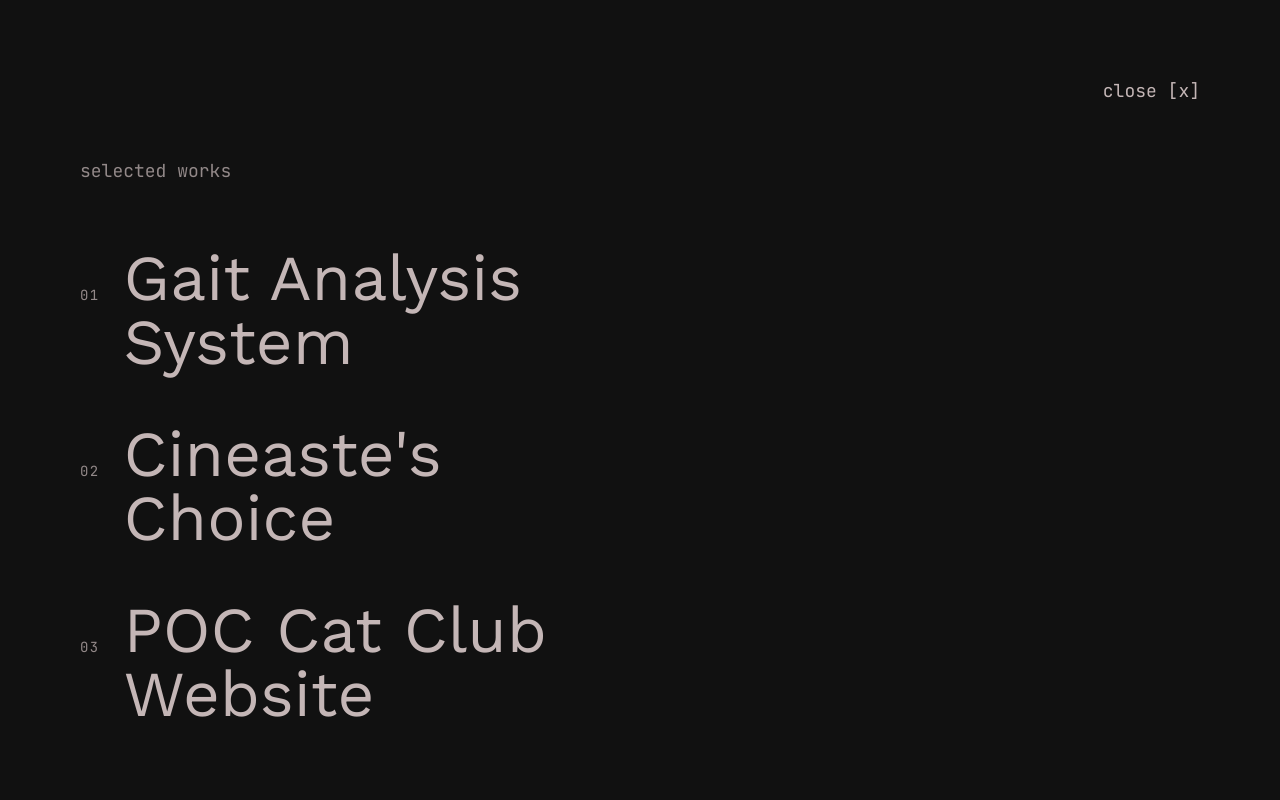
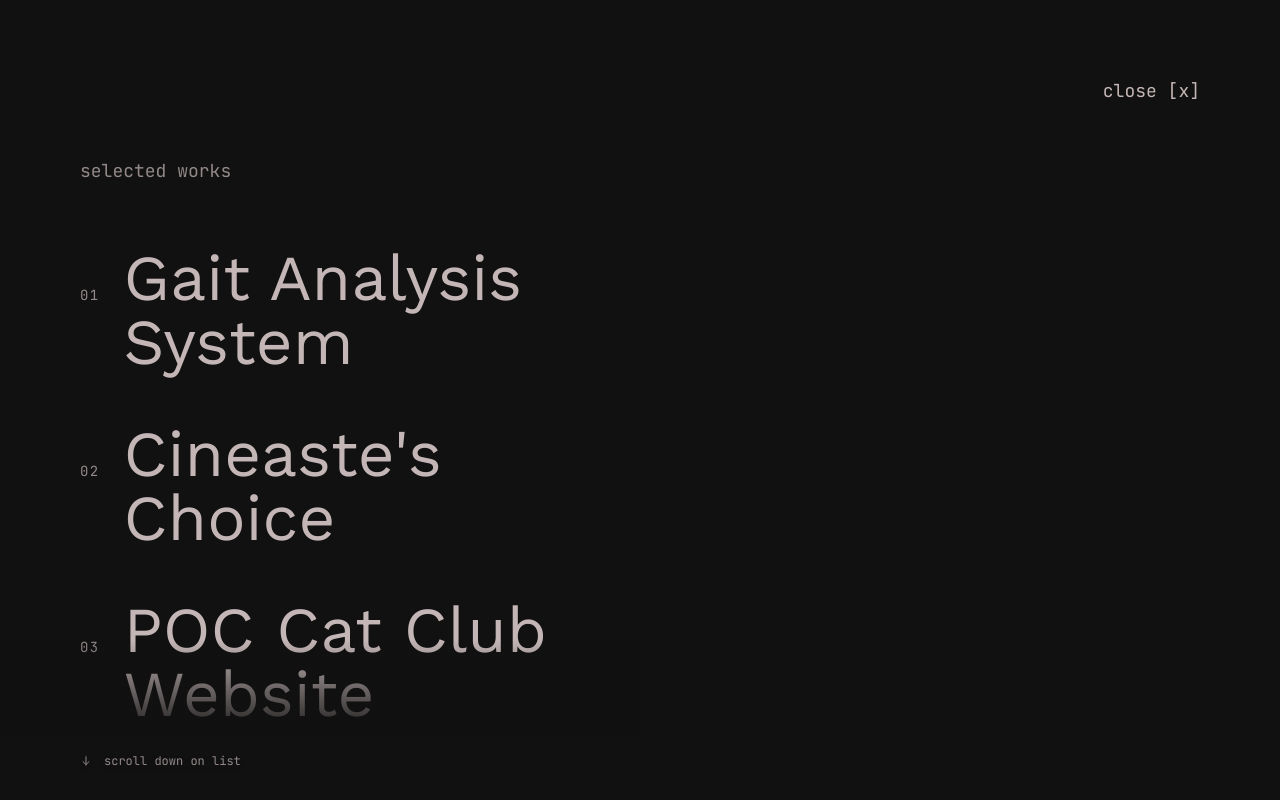
Before and after one commit to tayds25/portfolio, a Next.js app: page /projects in a window 1280 px wide. Built offline with nearby package versions, Linux system fonts and the light colour scheme.

Commit message:
Add scroll indicator and dynamic fade effect to project list

```diff
--- a/src/app/projects/page.tsx
+++ b/src/app/projects/page.tsx
@@ -1,6 +1,6 @@
 "use client";
 
-import { useRef, useState } from "react";
+import { useRef, useState, useEffect } from "react";
 import { useRouter } from "next/navigation";
 import Image from "next/image";
 import gsap from "gsap";
@@ -137,8 +137,26 @@ export default function Projects() {
   const [clickedIndex, setClickedIndex] = useState<number | null>(null);
   const [activeImageIndex, setActiveImageIndex] = useState<number>(0);
 
+  // Scroll Indicator State
+  const scrollContainerRef = useRef<HTMLDivElement | null>(null);
+  const [showScrollIndicator, setShowScrollIndicator] = useState(true);
+
   const isExpanded = useRef(false);
   const mousePos = useRef({ x: 0, y: 0 });
+
+  // Handle Dynamic Scroll Fade Calculation
+  const handleListScroll = () => {
+    if (scrollContainerRef.current) {
+      const { scrollTop, scrollHeight, clientHeight } = scrollContainerRef.current;
+      setShowScrollIndicator(scrollTop + clientHeight < scrollHeight - 20);
+    }
+  };
+
+  useEffect(() => {
+    handleListScroll();
+    window.addEventListener("resize", handleListScroll);
+    return () => window.removeEventListener("resize", handleListScroll);
+  }, []);
 
   useGSAP(() => {
     // Shutter Entry
@@ -294,9 +312,12 @@ export default function Projects() {
       <div className="relative z-10 flex h-full w-full flex-col md:flex-row pointer-events-none">
 
         {/* Left Side: Project List */}
-        <div ref={listRef} className="flex h-full w-full flex-col justify-start pt-[15vh] md:pt-[20vh] pb-10 pl-10 md:w-1/2 md:pl-20 pointer-events-auto">
+        <div ref={listRef} className="relative flex h-full w-full flex-col justify-start pt-[15vh] md:pt-[20vh] pl-10 md:w-1/2 md:pl-20 pointer-events-auto">
           <p className="mb-10 font-body text-body-reg text-color-accent shrink-0">selected works</p>
+
           <div
+            ref={scrollContainerRef}
+            onScroll={handleListScroll}
             className="flex flex-col overflow-y-auto overscroll-contain pb-32 [scrollbar-width:none] [-ms-overflow-style:none] [&::-webkit-scrollbar]:hidden"
             data-lenis-prevent="true"
           >
@@ -321,6 +342,21 @@ export default function Projects() {
               </div>
             ))}
           </div>
+
+          {/* Scroll Indicator Overlay */}
+          <div
+            className={`pointer-events-none absolute bottom-0 left-0 flex h-40 w-full items-end bg-gradient-to-t from-bg-screen from-40% via-bg-screen/80 to-transparent pb-8 pl-10 md:pl-20 transition-opacity duration-500 ${
+              showScrollIndicator ? "opacity-100" : "opacity-0"
+            }`}
+          >
+            <div className="flex items-center gap-3 text-color-primary drop-shadow-md">
+              <svg width="12" height="12" viewBox="0 0 24 24" fill="none" className="animate-bounce stroke-color-accent">
+                <path d="M12 4V20M12 20L6 14M12 20L18 14" strokeWidth="2" strokeLinecap="round" strokeLinejoin="round" />
+              </svg>
+              <span className="font-body text-body-xs text-color-accent">scroll down on list</span>
+            </div>
+          </div>
+
         </div>
 
         {/* Right Side: Preview Metadata */}
```
